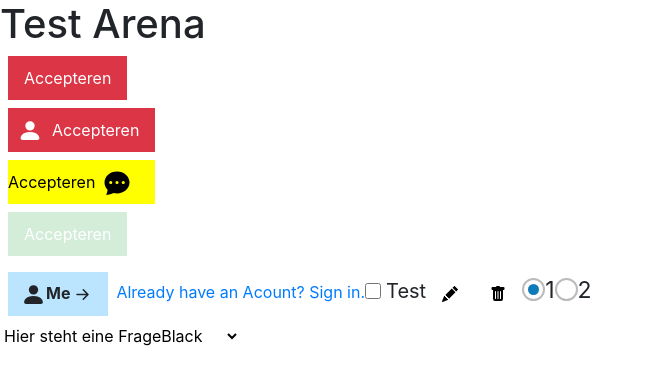
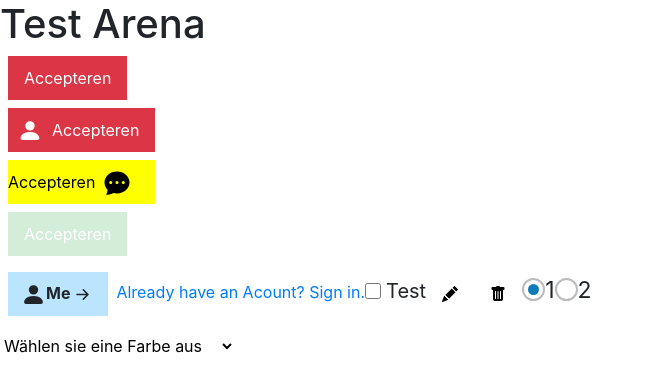
Before and after one commit to Pada263/NL-Components, a React (Create React App) app: page / in a window 1280 px wide. Shown: the top 392 px of the page, without its empty margins (0-652 px from the left). Built offline with nearby package versions, Linux system fonts and the light colour scheme.

Commit message:
implement Dropdown without style

```diff
--- a/src/components/Dropdown/Dropdown.module.scss
+++ b/src/components/Dropdown/Dropdown.module.scss
@@ -7,13 +7,13 @@ select{
   width: 100%;
   cursor: pointer;
   line-height: inherit;
+  height: 44px;
+
 
 }
 option{
   background-color: rgb(216, 242, 252);
   color: black;
+  border: none;
+  outline: none;
 }
-
-option:hover{
-
-}
--- a/src/components/Dropdown/Dropdown.tsx
+++ b/src/components/Dropdown/Dropdown.tsx
@@ -28,13 +28,12 @@ const Dropdown: React.FC<DropdownProps> = (props) => {
         <form >
             <label>
                 <div className={clsx(styles.styledSelect)}>
-                    <select
-                        onChange={handleChange}>
-                            {answersState.answers.map((answer) => {
+                    <select onChange={handleChange}>
+                          <option selected disabled hidden>{props.label}</option>
+                          {answersState.answers.map((answer) => {
                                 return <Option
                                     answer = {answer.answer}
                                 >
-                                    {props.label}
                                 </Option>
                     })}
                     </select>
--- a/src/components/Dropdown/Option.tsx
+++ b/src/components/Dropdown/Option.tsx
@@ -3,7 +3,7 @@ import React from 'react'
 
 const Option = (props: any) => {
     return (
-    <option onClick={props.click}>{props.children}{props.answer}</option>
+    <option onClick={props.click}>{props.answer}</option>
     )
 }
 
--- a/src/pages/App.tsx
+++ b/src/pages/App.tsx
@@ -34,7 +34,7 @@ function App() {
                 <RadioButton label="1" isChecked={true} name="test"/>
                 <RadioButton label="2" name="test"/>
 
-                <Dropdown label="Hier steht eine Frage"/>
+                <Dropdown label="Wählen sie eine Farbe aus"/>
 
 
             </main>
```
